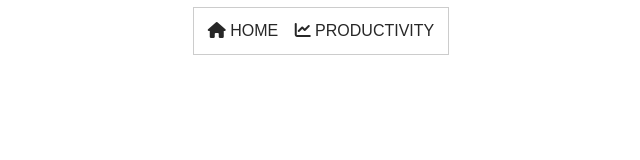
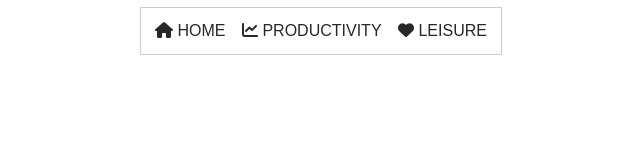
Before and after one commit to tay951/notion_widgets_main, a plain HTML site: page index.html in a window 1280 px wide. Shown: the whole page, without its empty margins (319-959 px from the left). Drawn offline with Linux system fonts and the light colour scheme.

Commit message:
Update index.html

```diff
--- a/index.html
+++ b/index.html
@@ -60,7 +60,7 @@
 	<nav class="navMenu  border">
 		<a id="home" onclick="navigate(this.id)" href="#"> <i class="fa-solid fa-house"></i> Home</a>
 		<a id="productivity" onclick="navigate(this.id)" href="#"> <i class="fa-solid fa-chart-line"></i> Productivity</a>
-
+                <a id="leisure" onclick="navigate(this.id)" href="#"> <i class="fa-solid fa-heart"></i> Leisure</a>
 
 
 
@@ -82,6 +82,8 @@
 				window.open("https://home.com", '_blank').focus();
 			else if (id == 'productivity')
 				window.open("https://productivity.com", '_blank').focus();
+			else if (id == 'leisure')
+				window.open("https://leisure.com", '_blank').focus();
 
 		}
 	</script>
```
